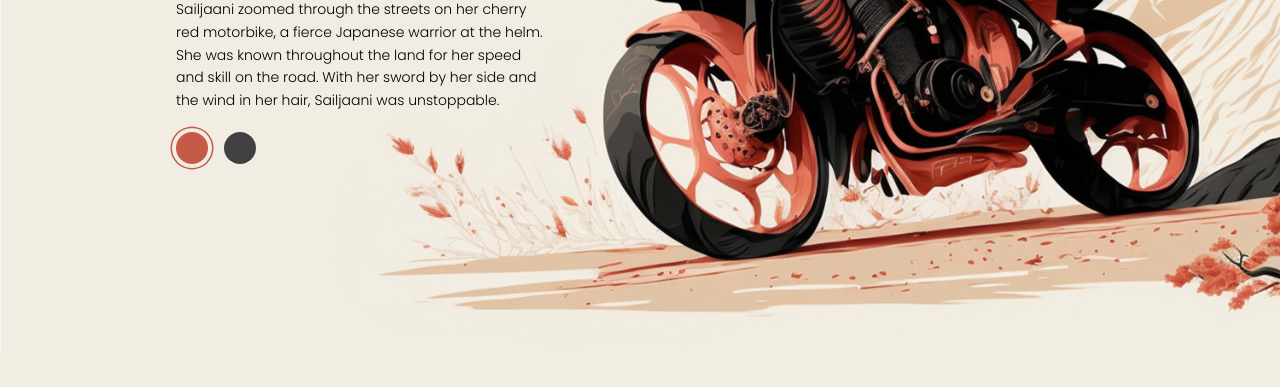
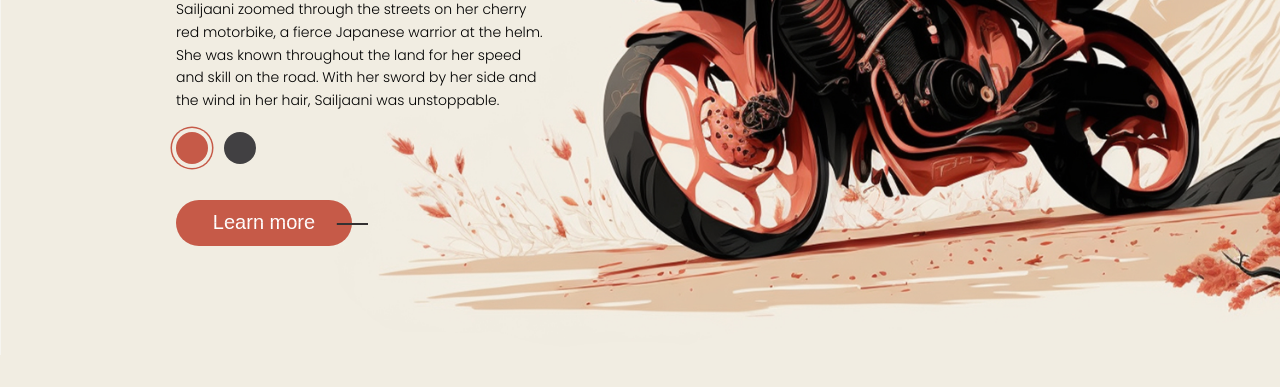
Before and after one commit to BuffaloDebile/Warrios-Motors-AI-Landing-Page, a plain HTML site: page index.html in a window 1280 px wide. Shown: the part 413-800 px from the top of the page. Drawn offline with nearby package versions, Linux system fonts and the light colour scheme; a web font is replaced by a local one.

Commit message:
handling cta size and effect

```diff
--- a/index.html
+++ b/index.html
@@ -87,7 +87,7 @@
             on the road. With her sword by her side and the wind in her hair, Sailjaani was unstoppable.</p>
         </div>
       </div>
-      <div class="color-picker w-2/5 pt-4">
+      <div class="color-picker w-2/5 pt-4 h-16">
 
         <div class="form-check gap-x-6">
           <input
@@ -102,6 +102,11 @@
         <label class="visually-hidden" for="Yori-Tanaka">Yori-Tanaka</label>
       </div>
 
+      <button class="btn mt-6">
+        <span class="btn__top">Learn more</span>
+        <span class="btn__bot">Learn more</span>
+      </button>
+
       </div>
     </main>
 
--- a/style.css
+++ b/style.css
@@ -121,4 +121,63 @@ select {
 
 @import url('https://fonts.cdnfonts.com/css/kozuka-gothic-pr6n');
 
-/* style the radio input */
+/* CTA BTN */
+.btn {
+  background: #c65a48;
+  border: none;
+  height: 2.9rem;
+  width: 11rem;
+  border-radius: 50px;
+  padding: 0;
+  position: relative;
+}
+
+.btn::before {
+  content: '';
+  position: absolute;
+  width: 13rem;
+  height: 1.5px;
+  background: #333132;
+  left: -1rem;
+  transform: scaleX(0.15);
+  transform-origin: right;
+  transition: transform 0.2s ease;
+}
+
+.btn:hover::before {
+  transform: scaleX(1);
+}
+
+.btn > span {
+  display: block;
+  line-height: 0.8;
+  color: white;
+  font-size: 20px;
+  font-family: Corbel, sans-serif;
+  height: 1.9999rem;
+  width: 11rem;
+  display: flex;
+  justify-content: center;
+  align-items: center;
+  position: absolute;
+  left: 0rem;
+  transition: transform 0.2s ease;
+}
+
+.btn__top {
+  clip-path: polygon(0 0, 100% 0, 100% 50%, 0 50%);
+  top: 0.4rem;
+}
+
+.btn:hover .btn__top {
+  transform: translateY(-6px);
+}
+
+.btn__bot {
+  clip-path: polygon(0 50%, 100% 50%, 100% 100%, 0 100%);
+  bottom: 0.5rem;
+}
+
+.btn:hover .btn__bot {
+  transform: translateY(6px);
+}
```
